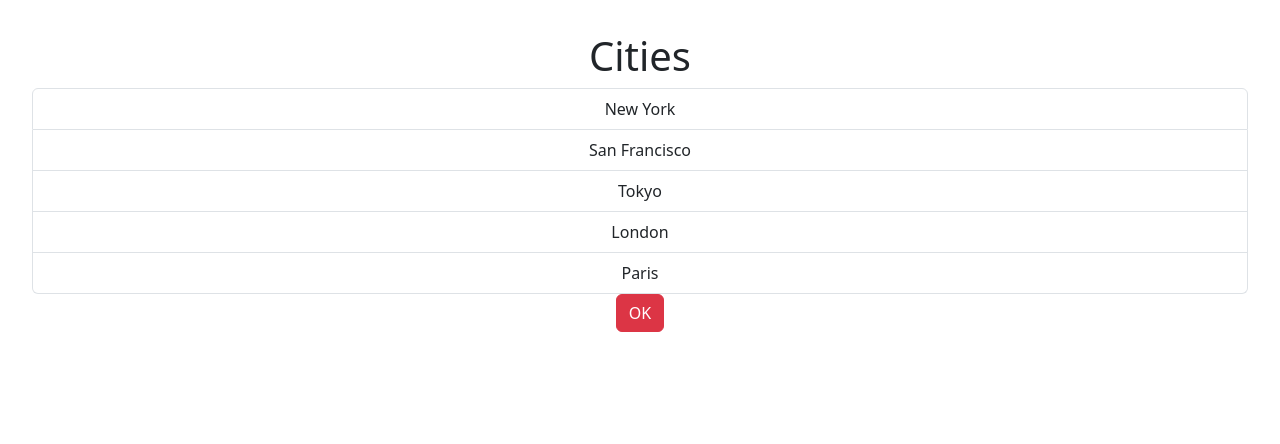
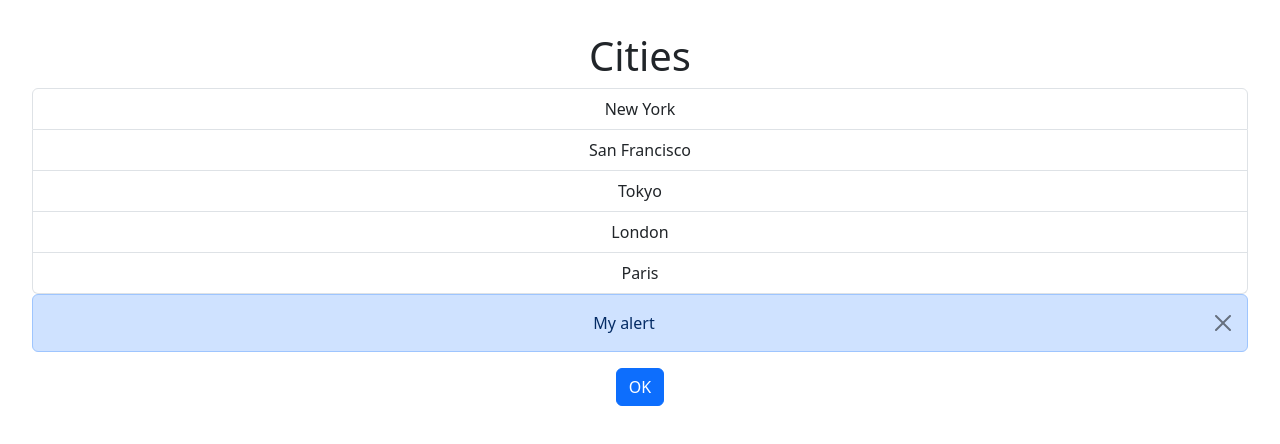
Before and after one commit to sawfiz/Mosh-React-Part-1, a React (Vite) app: page / in a window 1280 px wide. Both pictures are taken after a click on the button "OK". Shown: the top 444 px of the page. Built offline with nearby package versions, Linux system fonts and the light colour scheme.

Commit message:
Add dismissible alert

```diff
--- a/package.json
+++ b/package.json
@@ -10,6 +10,7 @@
     "preview": "vite preview"
   },
   "dependencies": {
+    "@radix-ui/react-icons": "^1.3.0",
     "bootstrap": "^5.3.2",
     "react": "^18.2.0",
     "react-dom": "^18.2.0"
--- a/src/App.tsx
+++ b/src/App.tsx
@@ -9,10 +9,11 @@ function App() {
     console.log(item);
   };
 
+
   return (
     <>
       <ListGroup heading="Cities" items={items} onSelect={handleSelect} />
-      <Button variant="danger" handleClick={() => console.log("Clicked")}>
+      <Button variant="primary">
         OK
       </Button>
     </>
--- /dev/null
+++ b/src/components/Alert.tsx
@@ -0,0 +1,21 @@
+import { ReactNode } from "react";
+
+interface Props {
+  children: ReactNode;
+  handleClick: () => void;
+}
+
+const Alert = ({ children, handleClick }: Props) => {
+  return (
+    <div className="alert alert-primary alert-dismissible">
+      {children}
+      <button
+        type="button"
+        className="btn-close"
+        onClick={handleClick}
+      ></button>
+    </div>
+  );
+};
+
+export default Alert;
--- a/src/components/Button.tsx
+++ b/src/components/Button.tsx
@@ -1,14 +1,26 @@
+import { useState } from "react";
+import Alert from "./Alert";
+
 interface Props {
   children: string;
   variant?: "primary" | "secondary" | "danger";
-  handleClick: () => void;
 }
 
-const Button = ({ children, variant, handleClick }: Props) => {
+const Button = ({ children, variant }: Props) => {
+  const [show, setShow] = useState(false);
+
+  const handleClick = () => { setShow(false)}
   return (
-    <button type="button" className={"btn btn-" + variant} onClick={handleClick}>
-      {children}
-    </button>
+    <>
+      {show && <Alert handleClick={handleClick} >My alert</Alert>}
+      <button
+        type="button"
+        className={"btn btn-" + variant}
+        onClick={() => setShow(true)}
+      >
+        {children}
+      </button>
+    </>
   );
 };
 
```
Also changed, not shown: 1 other file (tests, documents, lock files or other folders).
